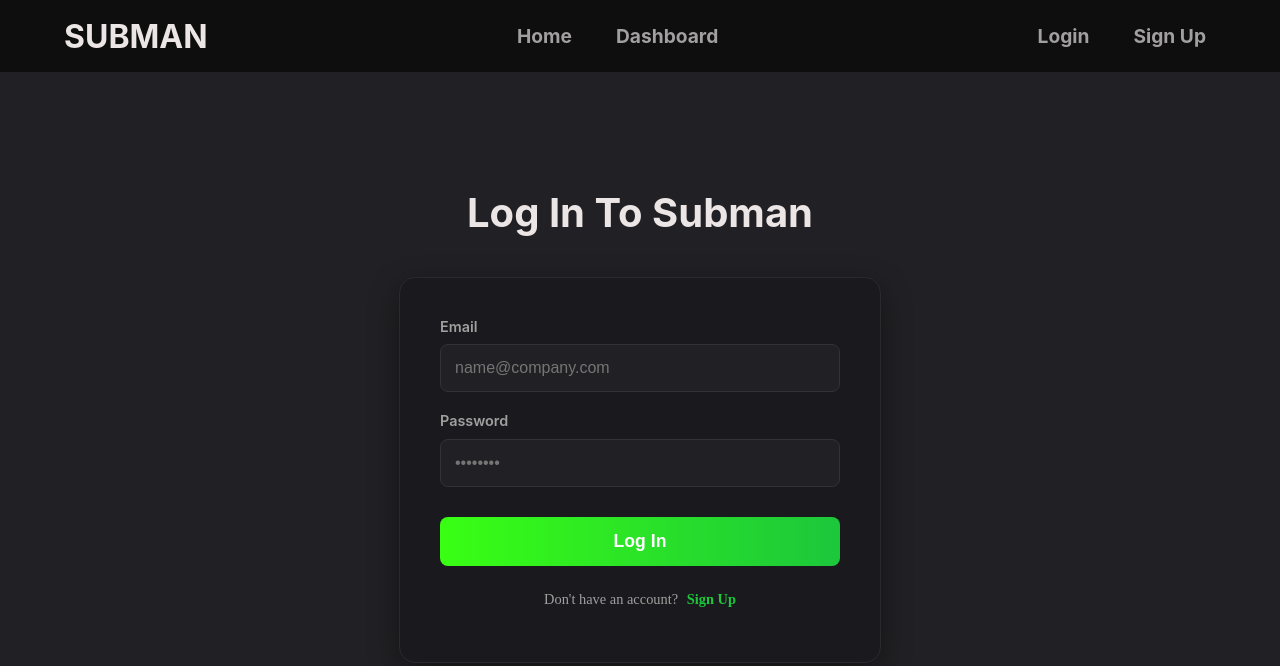
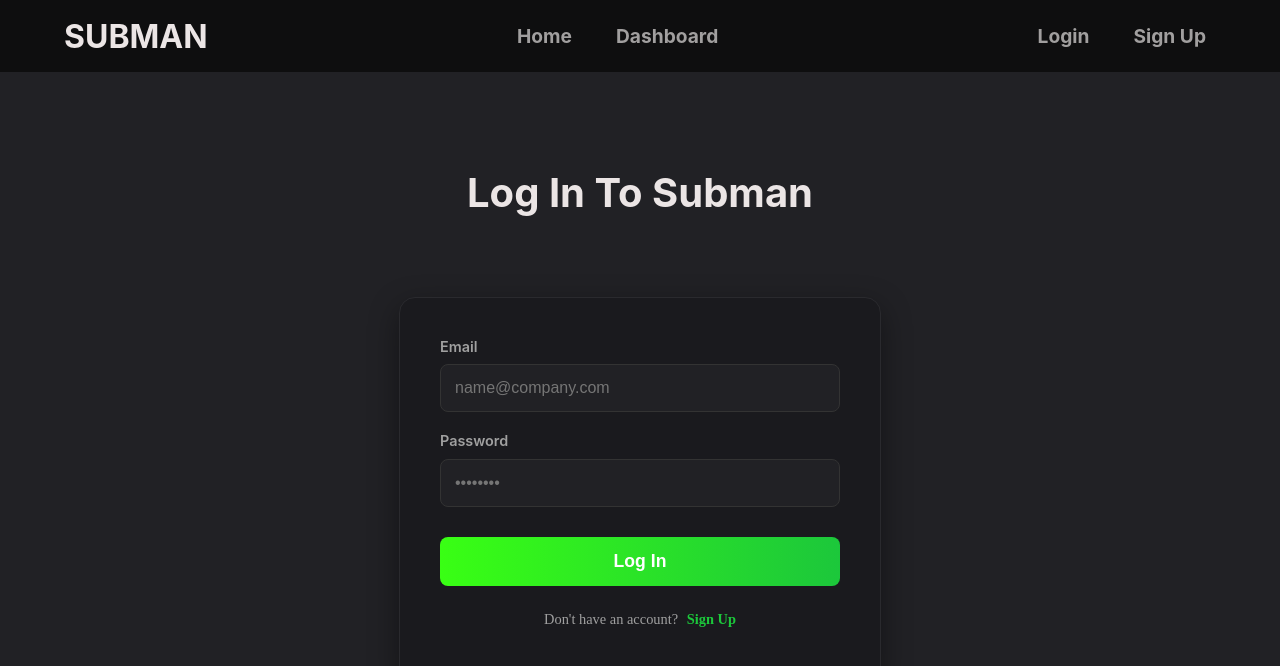
Before and after one commit to jshef747/SUBMAN, a React (Vite) app in the folder frontend/subman-client/: page /login in a window 1280 px wide. Shown: the top 666 px of the page. Built offline with nearby package versions, Linux system fonts and the light colour scheme.

Commit message:
changed to 5rem for better fit

```diff
--- a/frontend/subman-client/src/components/AuthForm/AuthForm.css
+++ b/frontend/subman-client/src/components/AuthForm/AuthForm.css
@@ -12,7 +12,7 @@
   font-family: var(--font-body);
   font-size: 2.5rem;
   font-weight: 700;
-  margin-bottom: 2.5rem; /* Reduced from 5rem for better fit */
+  margin-bottom: 5rem;
   text-align: center;
 }
 
```
